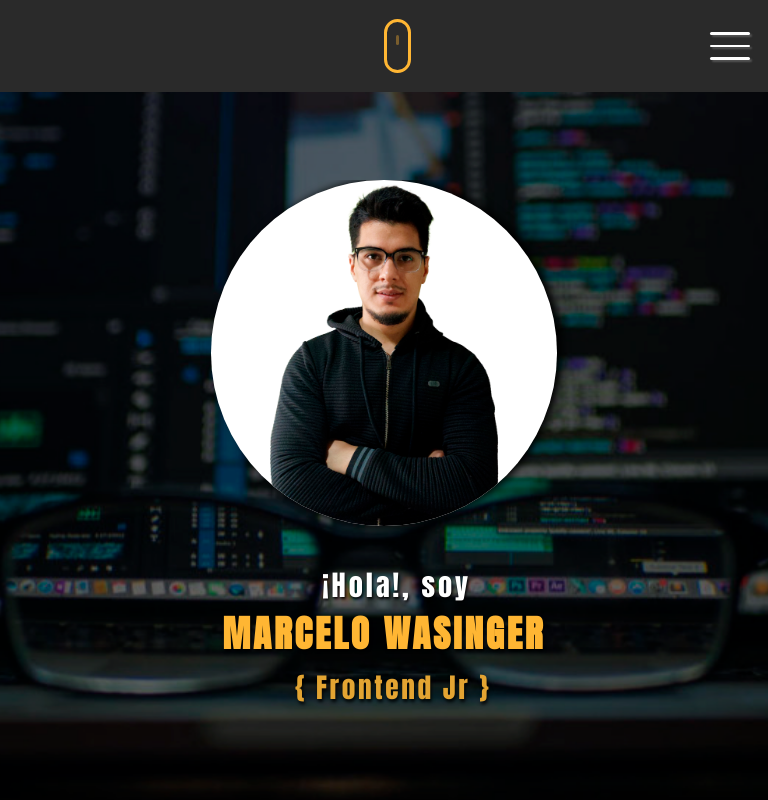
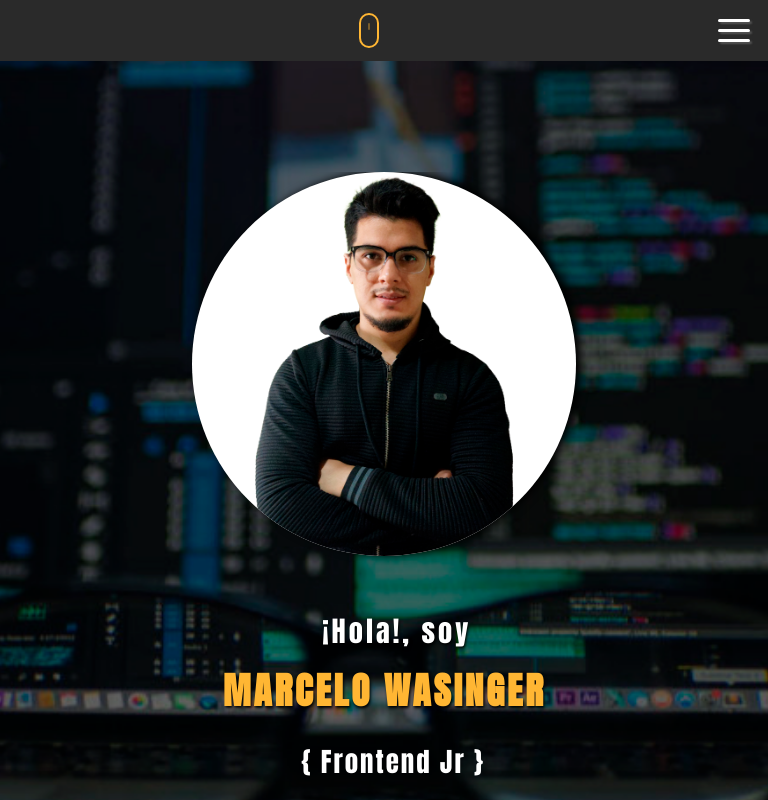
Before and after one commit to macheWasinger/portafolio, a React (Create React App) app: page / in a window 768 px wide. Shown: the top 800 px of the page. Built offline with nearby package versions, Linux system fonts and the light colour scheme; grey boxes are pictures that could not be loaded; a web font is replaced by a local one.

Commit message:
reparaciones

```diff
--- a/src/componentes/Home.jsx
+++ b/src/componentes/Home.jsx
@@ -37,7 +37,7 @@ const Home = () => {
           <div className="container__texto-presentacion">
             <span
               className="span__text-soy"
-              data-aos="slide-left"
+              data-aos="flip-right"
               data-aos-duration="1000"
               data-aos-delay="800"
             >
@@ -46,7 +46,7 @@ const Home = () => {
 
             <h1
               className="style-h1-home"
-              data-aos="slide-left"
+              data-aos="flip-right"
               data-aos-duration="1000"
               data-aos-delay="1100"
             >
@@ -57,7 +57,7 @@ const Home = () => {
 
             <h2
               className="style-frontendJr"
-              data-aos="slide-left"
+              data-aos="flip-right"
               data-aos-duration="1000"
               data-aos-delay="1400"
             >
--- a/src/css/home/HomeDESKTOP.css
+++ b/src/css/home/HomeDESKTOP.css
@@ -202,10 +202,6 @@ a,
   letter-spacing: 2px;
   margin-top: 1vw;
   transition: all 0.5s;
-
-  animation: changeColorFrontendJr 5s alternate 2;
-  animation-delay: 3s;
-  animation-fill-mode: forwards;
 }
 
 @keyframes animarBottom {
--- a/src/css/home/HomeMOBILE.css
+++ b/src/css/home/HomeMOBILE.css
@@ -119,74 +119,10 @@
     font-size: 2.7vw;
     letter-spacing: 2px;
     margin-left: 4%;
-
-    animation: changeColorFrontendJr 5s alternate 2;
-    animation-delay: 2.5s;
-    animation-fill-mode: forwards;
   }
 }
 
-@media only screen and (min-width: 768px) and (max-width: 768px) {
-  .container-header {
-    height: 12vw !important;
-  }
-
-  .container_fondo-presentacion-imageDev .style-logo-video {
-    width: 10vw;
-    height: 10vw;
-    margin-left: 2%;
-    margin-top: 0.7%;
-  }
-
-  .scroll {
-    width: 1.8em;
-    height: 3.4em;
-    border: 3px solid #ffb633;
-    margin-top: 19px !important;
-  }
-
-  .scroll:before {
-    width: 0.2em;
-    height: 0.6em;
-    position: relative;
-    top: 3px;
-    animation: animarUp 2.5s infinite;
-  }
-
-  .container_fondo-presentacion-imageDev {
-    height: 105vw;
-  }
-
-  .container__presentacion-imageDeveloper {
-    height: 69vw;
-    /* background-color: blue; */
-    margin-top: 11.5% !important;
-  }
-
-  .container_fondo-presentacion-imageDev .container__texto-presentacion {
-    width: 60vw;
-    height: 19vw;
-    /* background-color: red; */
-  }
-
-  .container-imageDeveloper {
-    width: 45vw;
-    height: 45vw;
-    background-color: #ffffff;
-    border-radius: 50%;
-    overflow: hidden;
-  }
-
-  .container__presentacion-imageDeveloper img {
-    width: 38vw;
-    height: 48vw;
-    position: relative;
-    bottom: 0.5vw;
-    z-index: 1;
-  }
-}
-
-@media only screen and (min-width: 320px) and (max-width: 767px) {
+@media only screen and (min-width: 320px) and (max-width: 768px) {
   .container_fondo-presentacion-imageDev {
     height: 125vw;
     background-position: center;
@@ -238,4 +174,8 @@
     bottom: 0.5vw;
     z-index: 1;
   }
+
+  .style-frontendJr {
+    font-size: 3.5vw;
+  }
 }
--- a/src/css/menu/MenuMOBILE.css
+++ b/src/css/menu/MenuMOBILE.css
@@ -138,16 +138,16 @@
   nav > .container-logos > .linkedin-container .style-i,
   nav > .container-logos > .twitter-container .style-i,
   nav > .container-logos > .instagram-container .style-i {
-    font-size: 4.7vw !important;
+    font-size: 20px !important;
   }
 
   nav > .container-logos > .github-container .style-i,
   nav > .container-logos > .whatsapp-container .style-i {
-    font-size: 5.1vw !important;
+    font-size: 26px !important;
   }
 
   nav > .container-logos > .mail-container .style-i {
-    font-size: 4.3vw !important;
+    font-size: 23px !important;
   }
 
   .mail-container,
@@ -245,63 +245,6 @@
   }
 }
 
-@media only screen and (min-width: 768px) and (max-width: 768px) {
-  .container-Padre_menu .burger {
-    width: 2.5em;
-    height: 1.7em;
-  }
-
-  .label-menu {
-    width: 2.5em;
-    height: 1.7em;
-  }
-
-  .label-menu #span-1,
-  .label-menu #span-2,
-  .label-menu #span-3 {
-    width: 2.5em;
-    height: 0.15em;
-  }
-
-  /* Cuando hago click en el "checkbox", va a producirse el siguiente efecto: */
-  #btn-menu:checked ~ .label-menu #span-1,
-  #btn-menu:checked ~ .label-menu #span-3 {
-    width: 2.5em;
-    height: 0.15em;
-    margin-top: 5px;
-  }
-
-  #btn-menu:checked ~ .label-menu #span-1 {
-    top: 9px;
-  }
-
-  .menu-navegacion ul li a {
-    font-size: 1.3em;
-  }
-
-  nav > .container-logos {
-    width: 80vw !important;
-    position: relative;
-    left: -1.8vw;
-    /* background-color: white; */
-  }
-
-  nav > .container-logos > .linkedin-container .style-i,
-  nav > .container-logos > .twitter-container .style-i,
-  nav > .container-logos > .instagram-container .style-i {
-    font-size: 3vw !important;
-  }
-
-  nav > .container-logos > .github-container .style-i,
-  nav > .container-logos > .whatsapp-container .style-i {
-    font-size: 3.4vw !important;
-  }
-
-  nav > .container-logos > .mail-container .style-i {
-    font-size: 2.5vw !important;
-  }
-}
-
 @media only screen and (min-width: 320px) and (max-width: 320px) {
   .container-Padre_menu .burger {
     width: 1.8em;
@@ -377,7 +320,7 @@
   }
 }
 
-@media only screen and (min-width: 320px) and (max-width: 767px) {
+@media only screen and (min-width: 320px) and (max-width: 768px) {
   .menu-activado > .style-logo-video {
     width: 3.5em;
     height: 3.5em;
@@ -392,17 +335,3 @@
     margin-left: 3.5%;
   }
 }
-
-/* @media only screen and (min-width: 425px) and (max-width: 426px) {
-  .menu-activado > .style-logo-video {
-    width: 3.8em !important;
-    height: 3.45em;
-    margin-left: 0.55em;
-    margin-top: 0.1em;
-  }
-
-  nav > .container-logos {
-    width: 80vw !important;
-    margin-left: 3.6%;
-  }
-} */
```
